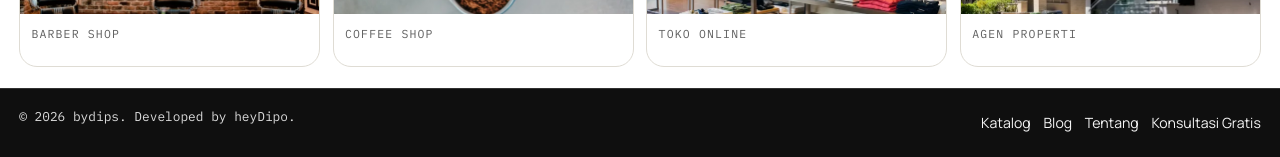
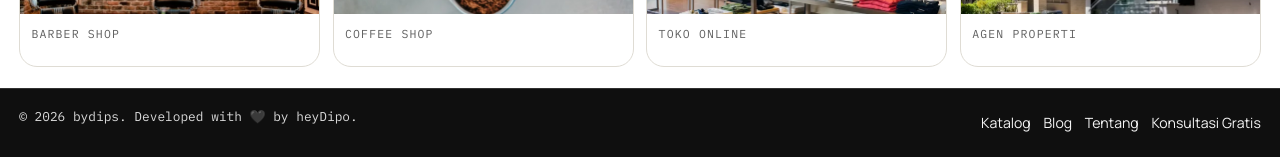
Before and after one commit to bydips/bydips.github.io, a Jekyll site: the page built from index.html, in a window 1280 px wide and 900 px high, scrolled down 625 px. Shown: the part 740-897 px from the top of the window. Built offline with Jekyll 4.4.1, drawn with Linux system fonts in a browser that asks for light colours.

Commit message:
updating footer

```diff
--- a/_layouts/post.html
+++ b/_layouts/post.html
@@ -154,7 +154,7 @@
       </main>
 
       <footer class="simple-footer light-footer">
-        <p class="mono">&copy; <span id="currentYear"></span> bydips. Developed by <a href="https://heydipo.github.io/" target="_blank" rel="noopener noreferrer">heyDipo</a>.</p>
+        <p class="mono">&copy; <span id="currentYear"></span> bydips. Developed with 🖤 by <a href="https://heydipo.github.io/" target="_blank" rel="noopener noreferrer">heyDipo</a>.</p>
         <div class="footer-links">
           <a href="/katalog/">Katalog</a>
           <a href="/blog/">Blog</a>
--- a/about.html
+++ b/about.html
@@ -101,7 +101,7 @@
       </main>
 
       <footer class="simple-footer light-footer">
-        <p class="mono">&copy; <span id="currentYear"></span> bydips. Developed by <a href="https://heydipo.github.io/" target="_blank" rel="noopener noreferrer">heyDipo</a>.</p>
+        <p class="mono">&copy; <span id="currentYear"></span> bydips. Developed with 🖤 by <a href="https://heydipo.github.io/" target="_blank" rel="noopener noreferrer">heyDipo</a>.</p>
         <div class="footer-links">
           <a href="/katalog/">Katalog</a>
           <a href="/blog/">Blog</a>
--- a/blog.html
+++ b/blog.html
@@ -87,7 +87,7 @@
       </main>
 
       <footer class="simple-footer light-footer">
-        <p class="mono">&copy; <span id="currentYear"></span> bydips. Developed by <a href="https://heydipo.github.io/" target="_blank" rel="noopener noreferrer">heyDipo</a>.</p>
+        <p class="mono">&copy; <span id="currentYear"></span> bydips. Developed with 🖤 by <a href="https://heydipo.github.io/" target="_blank" rel="noopener noreferrer">heyDipo</a>.</p>
         <div class="footer-links">
           <a href="/katalog/">Katalog</a>
           <a href="/blog/">Blog</a>
--- a/contact.html
+++ b/contact.html
@@ -90,7 +90,7 @@
       </main>
 
       <footer class="simple-footer light-footer">
-        <p class="mono">&copy; <span id="currentYear"></span> bydips. Developed by <a href="https://heydipo.github.io/" target="_blank" rel="noopener noreferrer">heyDipo</a>.</p>
+        <p class="mono">&copy; <span id="currentYear"></span> bydips. Developed with 🖤 by <a href="https://heydipo.github.io/" target="_blank" rel="noopener noreferrer">heyDipo</a>.</p>
         <div class="footer-links">
           <a href="/katalog/">Katalog</a>
           <a href="/blog/">Blog</a>
--- a/index.html
+++ b/index.html
@@ -131,7 +131,7 @@
       </main>
 
       <footer class="simple-footer">
-        <p class="mono">&copy; <span id="currentYear"></span> bydips. Developed by <a href="https://heydipo.github.io/" target="_blank" rel="noopener noreferrer">heyDipo</a>.</p>
+        <p class="mono">&copy; <span id="currentYear"></span> bydips. Developed with 🖤 by <a href="https://heydipo.github.io/" target="_blank" rel="noopener noreferrer">heyDipo</a>.</p>
         <div class="footer-links">
           <a href="/katalog/">Katalog</a>
           <a href="/blog/">Blog</a>
--- a/katalog.html
+++ b/katalog.html
@@ -153,7 +153,7 @@
       </main>
 
       <footer class="simple-footer light-footer">
-        <p class="mono">&copy; <span id="currentYear"></span> bydips. Developed by <a href="https://heydipo.github.io/" target="_blank" rel="noopener noreferrer">heyDipo</a>.</p>
+        <p class="mono">&copy; <span id="currentYear"></span> bydips. Developed with 🖤 by <a href="https://heydipo.github.io/" target="_blank" rel="noopener noreferrer">heyDipo</a>.</p>
         <div class="footer-links">
           <a href="/katalog/">Katalog</a>
           <a href="/blog/">Blog</a>
```
